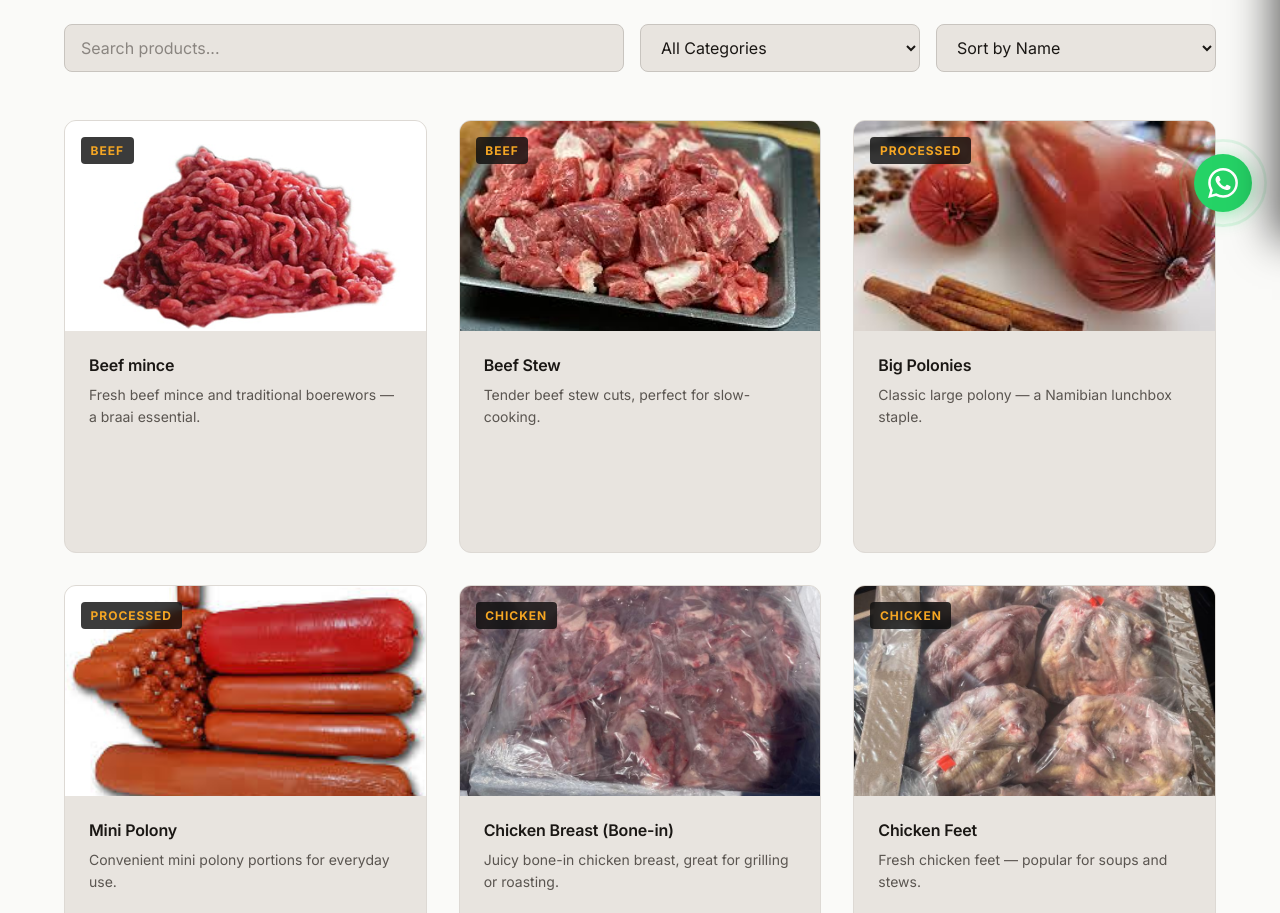
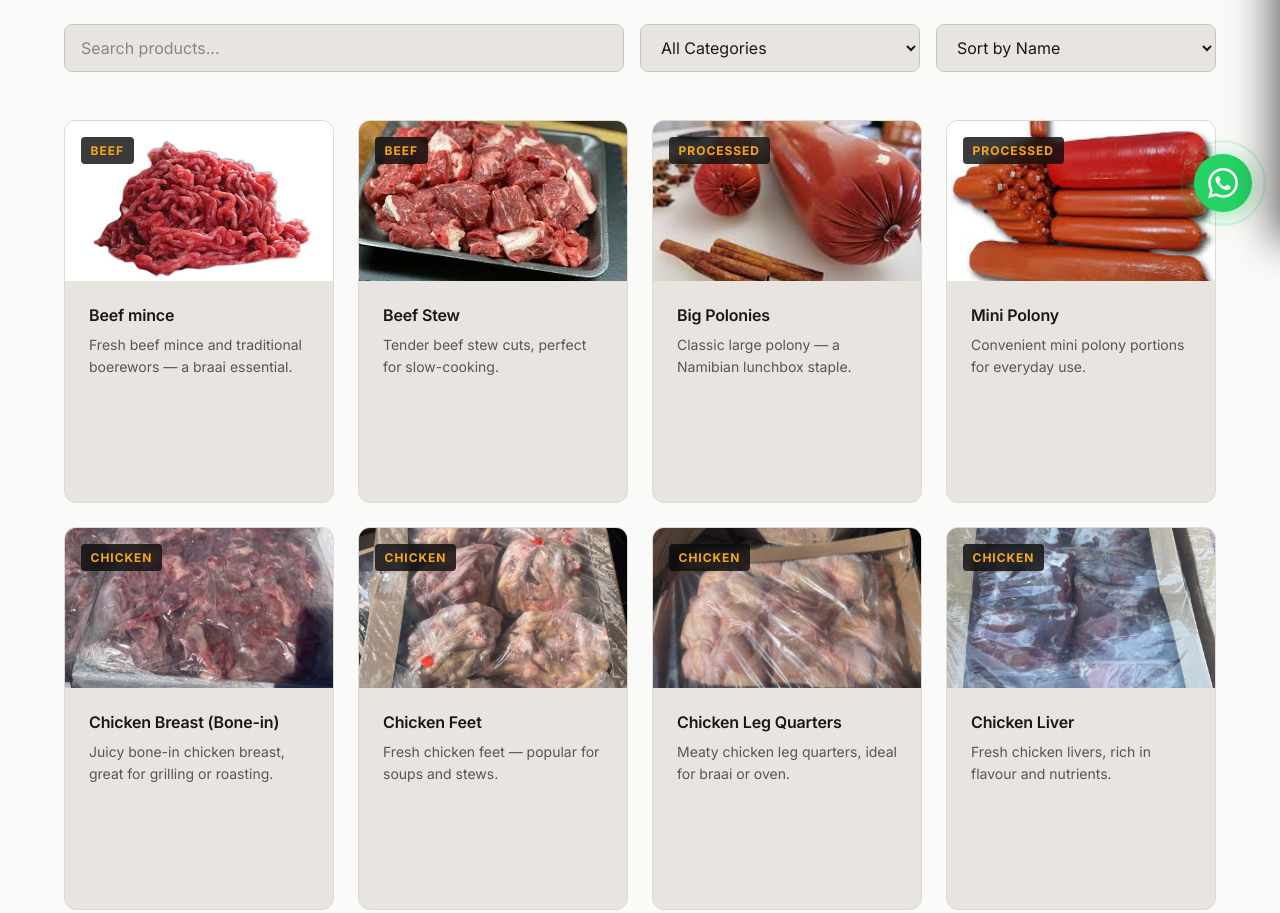
Before and after one commit to james10902/Porky-s-Meat-Market, a website: page pages/products.html in a window 1280 px wide. Shown: the part 560-1473 px from the top of the page. Drawn offline with Linux system fonts and the light colour scheme; no server answers.

Commit message:
Reduce product image height and tighten grid

```diff
--- a/css/components.css
+++ b/css/components.css
@@ -517,7 +517,7 @@ nav a:hover::after {
 
 .product-image {
   width: 100%;
-  height: 210px;
+  height: 160px;
   object-fit: cover;
   transition: transform 400ms ease;
   display: block;
--- a/css/pages/products.css
+++ b/css/pages/products.css
@@ -53,8 +53,8 @@
 /* Products Grid */
 .products-grid {
   display: grid;
-  grid-template-columns: repeat(auto-fill, minmax(270px, 1fr));
-  gap: var(--spacing-xl);
+  grid-template-columns: repeat(auto-fill, minmax(220px, 1fr));
+  gap: var(--spacing-lg);
   min-height: 300px;
 }
 
```
